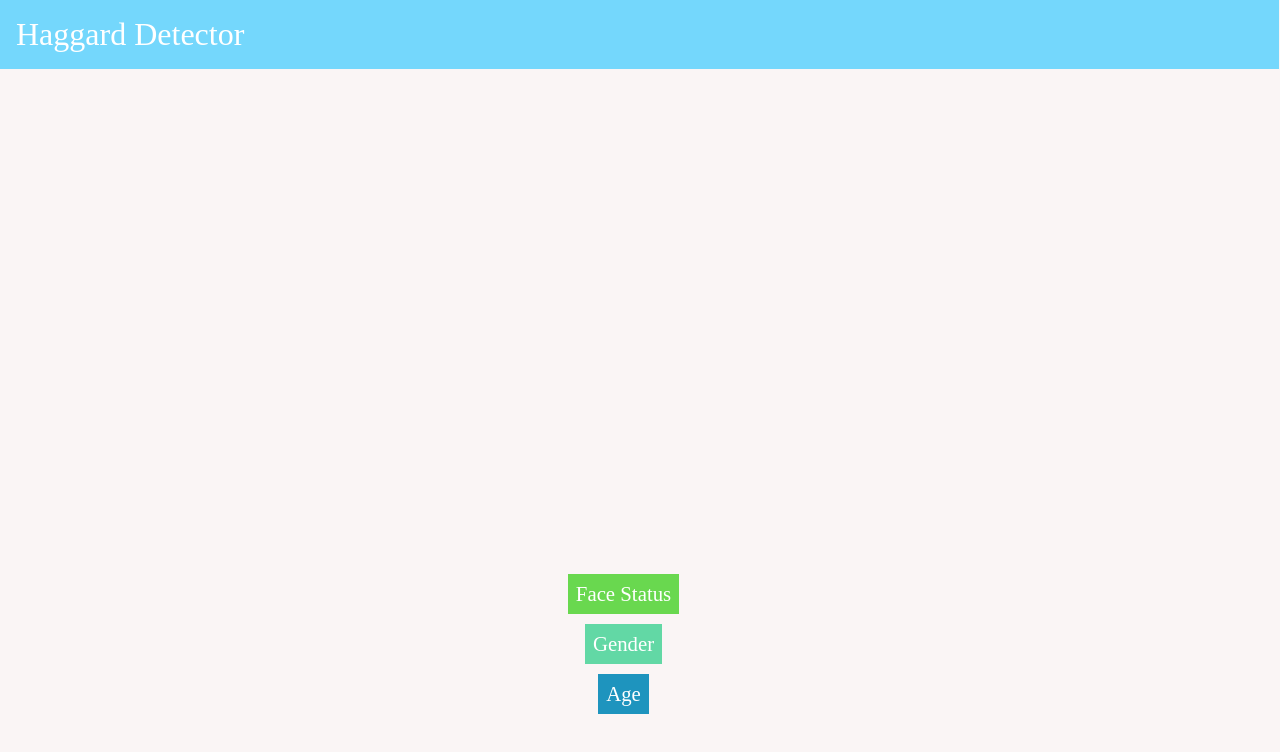
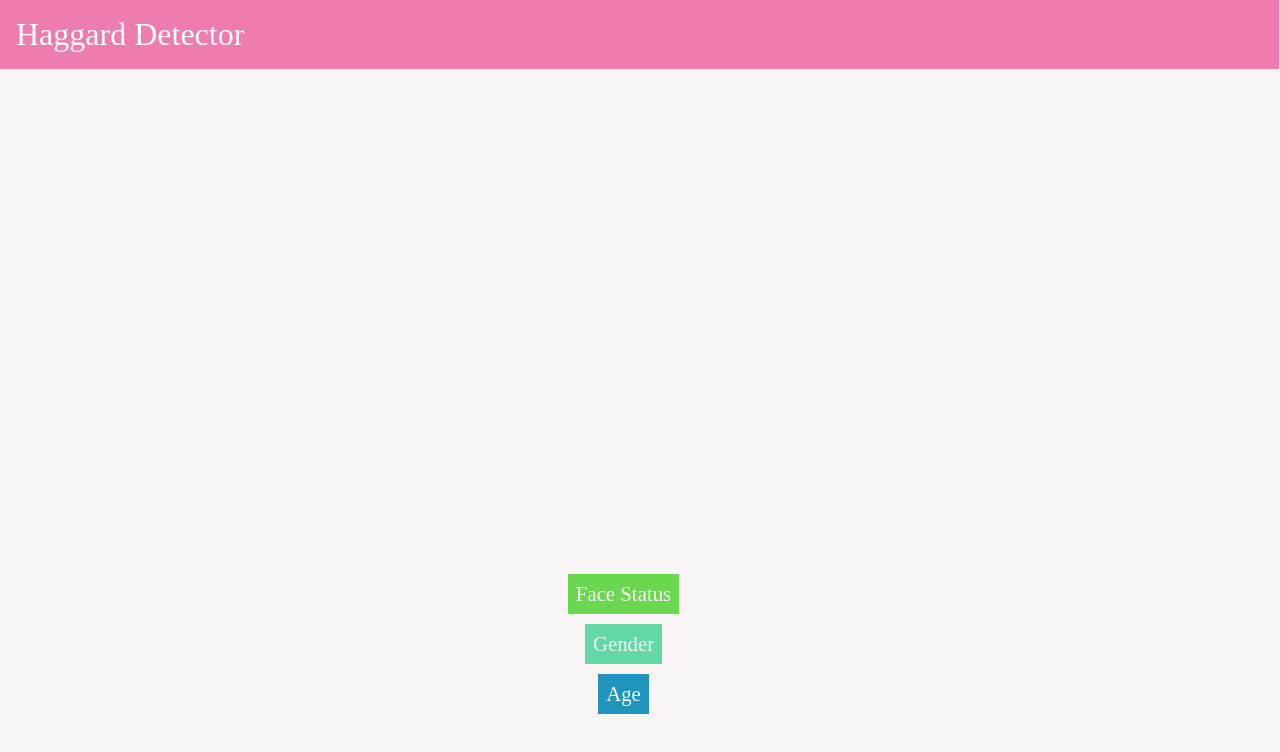
Before and after one commit to akashikurokage/haggarddetector, a plain HTML site: page index.html in a window 1280 px wide. Drawn offline with Linux system fonts and the light colour scheme; no server answers.

Commit message:
Update style.css

```diff
--- a/css/style.css
+++ b/css/style.css
@@ -43,7 +43,7 @@ video {
   width: 100%;
 }
 header {
-  background: #74D7FC;
+  background: #EF7CAF;
   color: white;
   width: 100%;
   font-size: 2rem;
```
